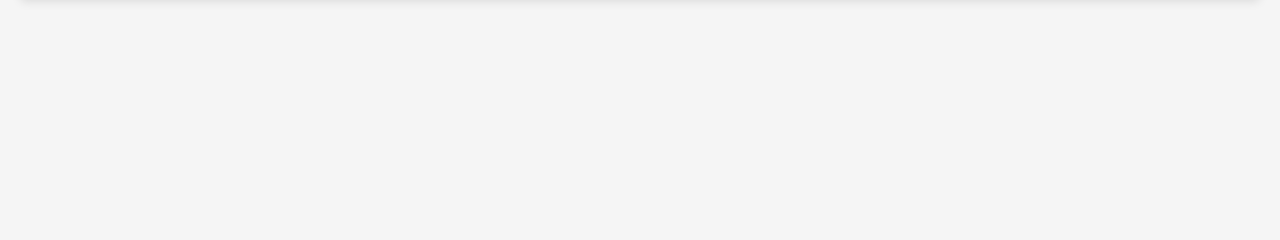
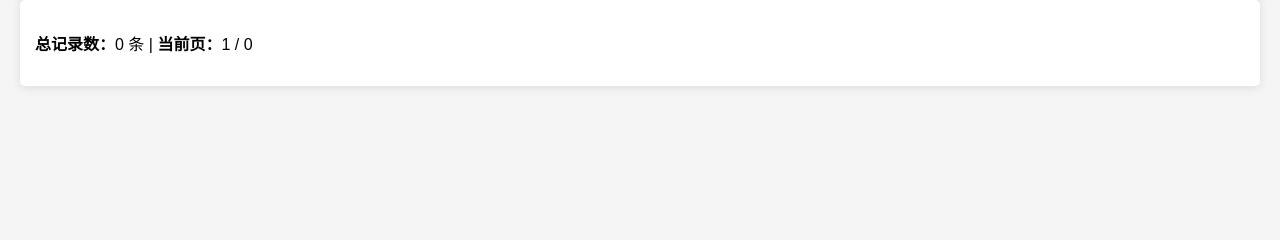
Before and after one commit to Hanatomizu/rewardly, a Flask app: page /dashboard in a window 1280 px wide. Shown: the part 202-442 px from the top of the page. Run offline with Flask 3, Linux system fonts and the light colour scheme; the visitor is signed in with stand-in values (Sample User, id 1); data comes from the database, SQL or seed files in the repository; data that the repository does not hold is empty.

```diff
--- a/main.py
+++ b/main.py
@@ -8,7 +8,7 @@ from io import BytesIO
 
 app = Flask("Rewardly")
 app.secret_key = "rewardly_hanatomizu"
-
+app.jinja_env.globals.update(max=max, min=min)
 
 def initDB():
     conn = sqlite3.connect("rewardly.db")
@@ -74,6 +74,65 @@ def index():
     return redirect(url_for("dashboard"))
 
 
+@app.route('/dashboard')
+@checkLogin
+def dashboard():
+    page = request.args.get('page', 1, type=int)
+    per_page = 50  # 每页显示10条记录
+
+    uid = session['uid']
+    role = session['role']
+
+    conn = sqlite3.connect('rewardly.db')
+    c = conn.cursor()
+
+    c.execute("SELECT username, role FROM users WHERE id = ?", (uid,))
+    curUser = c.fetchone()
+
+    # 获取总数用于分页计算
+    if role == 'admin':
+        count_query = "SELECT COUNT(*) FROM points"
+        data_query = "SELECT * FROM points ORDER BY id DESC LIMIT ? OFFSET ?"
+    elif role == 'mod':
+        count_query = "SELECT COUNT(*) FROM points WHERE operator = ? OR person = ?"
+        data_query = "SELECT * FROM points WHERE operator = ? OR person = ? ORDER BY id DESC LIMIT ? OFFSET ?"
+    else:
+        count_query = "SELECT COUNT(*) FROM points WHERE person = ?"
+        data_query = "SELECT * FROM points WHERE person = ? ORDER BY id DESC LIMIT ? OFFSET ?"
+
+    # 计算总数
+    if role == 'admin':
+        c.execute(count_query)
+    elif role == 'mod':
+        c.execute(count_query, (curUser[0], curUser[0]))
+    else:
+        c.execute(count_query, (curUser[0],))
+
+    total_count = c.fetchone()[0]
+    total_pages = (total_count + per_page - 1) // per_page  # 向上取整
+
+    # 计算偏移量
+    offset = (page - 1) * per_page
+
+    # 获取当前页数据
+    if role == 'admin':
+        c.execute(data_query, (per_page, offset))
+    elif role == 'mod':
+        c.execute(data_query, (curUser[0], curUser[0], per_page, offset))
+    else:
+        c.execute(data_query, (curUser[0], per_page, offset))
+
+    records = c.fetchall()
+    conn.close()
+
+    return render_template('dashboard.html',
+                           records=records,
+                           curUser=curUser,
+                           page=page,
+                           total_pages=total_pages,
+                           total_count=total_count)
+
+
 @app.route("/login", methods=['GET', 'POST'])
 def login():
     if request.method == 'POST':
@@ -82,7 +141,8 @@ def login():
 
         conn = sqlite3.connect('rewardly.db')
         c = conn.cursor()
-        c.execute("SELECT id, username, password, role FROM users WHERE username = ? OR shortname = ?", (username, username))
+        c.execute("SELECT id, username, password, role FROM users WHERE username = ? OR shortname = ?",
+                  (username, username))
         user = c.fetchone()
         conn.close()
 
@@ -101,30 +161,6 @@ def login():
 def logout():
     session.clear()
     return redirect(url_for('login'))
-
-
-@app.route('/dashboard')
-@checkLogin
-def dashboard():
-    uid = session['uid']
-    role = session['role']
-
-    conn = sqlite3.connect('rewardly.db')
-    c = conn.cursor()
-
-    c.execute("SELECT username, role FROM users WHERE id = ?", (uid,))
-    curUser = c.fetchone()
-
-    if role == 'admin':
-        c.execute("SELECT * FROM points ORDER BY timestamp DESC")
-    elif role == 'mod':
-        c.execute("SELECT * FROM points WHERE operator = ? OR person = ? ORDER BY timestamp DESC", (curUser[0], curUser[0],))
-    else:
-        c.execute("SELECT * FROM points WHERE person = ? ORDER BY timestamp DESC", (curUser[0],))
-
-    records = c.fetchall()
-    conn.close()
-    return render_template('dashboard.html', records=records, curUser=curUser)
 
 
 @app.route("/add_record", methods=['GET', 'POST'])
@@ -517,10 +553,39 @@ dashboard_html = '''
         .btn-danger { background-color: #dc3545; }
         .btn-success { background-color: #28a745; }
         .btn-info { background-color: #17a2b8; }
+        .btn-secondary { background-color: #6c757d; }
         .actions { display: flex; gap: 5px; }
         .flash-messages { margin-bottom: 15px; }
         .flash-error { color: red; }
         .flash-success { color: green; }
+        .pagination {
+            display: flex;
+            justify-content: center;
+            align-items: center;
+            margin-top: 20px;
+            gap: 10px;
+        }
+        .pagination a, .pagination span {
+            padding: 8px 15px;
+            text-decoration: none;
+            border: 1px solid #ddd;
+            border-radius: 3px;
+        }
+        .pagination .current {
+            background-color: #007bff;
+            color: white;
+            border-color: #007bff;
+        }
+        .pagination a:hover:not(.current) {
+            background-color: #e9ecef;
+        }
+        .stats {
+            background-color: white;
+            padding: 15px;
+            border-radius: 5px;
+            box-shadow: 0 2px 10px rgba(0,0,0,0.1);
+            margin-bottom: 20px;
+        }
     </style>
 </head>
 <body>
@@ -579,6 +644,34 @@ dashboard_html = '''
             {% endfor %}
         </tbody>
     </table>
+
+    <div class="stats">
+        <p><strong>总记录数：</strong>{{ total_count }} 条 |
+           <strong>当前页：</strong>{{ page }} / {{ total_pages }}</p>
+    </div>
+
+    <!-- 分页导航 -->
+    {% if total_pages > 1 %}
+    <div class="pagination">
+        {% if page > 1 %}
+            <a href="{{ url_for('dashboard', page=1) }}" class="btn btn-secondary">&laquo; 首页</a>
+            <a href="{{ url_for('dashboard', page=page-1) }}" class="btn btn-secondary">&lt; 上一页</a>
+        {% endif %}
+
+        {% for p in range(max(1, page-2), min(total_pages+1, page+3)) %}
+            {% if p == page %}
+                <span class="current">{{ p }}</span>
+            {% else %}
+                <a href="{{ url_for('dashboard', page=p) }}" class="btn btn-secondary">{{ p }}</a>
+            {% endif %}
+        {% endfor %}
+
+        {% if page < total_pages %}
+            <a href="{{ url_for('dashboard', page=page+1) }}" class="btn btn-secondary">下一页 &gt;</a>
+            <a href="{{ url_for('dashboard', page=total_pages) }}" class="btn btn-secondary">末页 &raquo;</a>
+        {% endif %}
+    </div>
+    {% endif %}
 </body>
 </html>
 '''
--- a/templates/dashboard.html
+++ b/templates/dashboard.html
@@ -17,10 +17,39 @@
         .btn-danger { background-color: #dc3545; }
         .btn-success { background-color: #28a745; }
         .btn-info { background-color: #17a2b8; }
+        .btn-secondary { background-color: #6c757d; }
         .actions { display: flex; gap: 5px; }
         .flash-messages { margin-bottom: 15px; }
         .flash-error { color: red; }
         .flash-success { color: green; }
+        .pagination {
+            display: flex;
+            justify-content: center;
+            align-items: center;
+            margin-top: 20px;
+            gap: 10px;
+        }
+        .pagination a, .pagination span {
+            padding: 8px 15px;
+            text-decoration: none;
+            border: 1px solid #ddd;
+            border-radius: 3px;
+        }
+        .pagination .current {
+            background-color: #007bff;
+            color: white;
+            border-color: #007bff;
+        }
+        .pagination a:hover:not(.current) {
+            background-color: #e9ecef;
+        }
+        .stats {
+            background-color: white;
+            padding: 15px;
+            border-radius: 5px;
+            box-shadow: 0 2px 10px rgba(0,0,0,0.1);
+            margin-bottom: 20px;
+        }
     </style>
 </head>
 <body>
@@ -79,5 +108,33 @@
             {% endfor %}
         </tbody>
     </table>
+
+    <div class="stats">
+        <p><strong>总记录数：</strong>{{ total_count }} 条 |
+           <strong>当前页：</strong>{{ page }} / {{ total_pages }}</p>
+    </div>
+
+    <!-- 分页导航 -->
+    {% if total_pages > 1 %}
+    <div class="pagination">
+        {% if page > 1 %}
+            <a href="{{ url_for('dashboard', page=1) }}" class="btn btn-secondary">&laquo; 首页</a>
+            <a href="{{ url_for('dashboard', page=page-1) }}" class="btn btn-secondary">&lt; 上一页</a>
+        {% endif %}
+
+        {% for p in range(max(1, page-2), min(total_pages+1, page+3)) %}
+            {% if p == page %}
+                <span class="current">{{ p }}</span>
+            {% else %}
+                <a href="{{ url_for('dashboard', page=p) }}" class="btn btn-secondary">{{ p }}</a>
+            {% endif %}
+        {% endfor %}
+
+        {% if page < total_pages %}
+            <a href="{{ url_for('dashboard', page=page+1) }}" class="btn btn-secondary">下一页 &gt;</a>
+            <a href="{{ url_for('dashboard', page=total_pages) }}" class="btn btn-secondary">末页 &raquo;</a>
+        {% endif %}
+    </div>
+    {% endif %}
 </body>
 </html>
```
